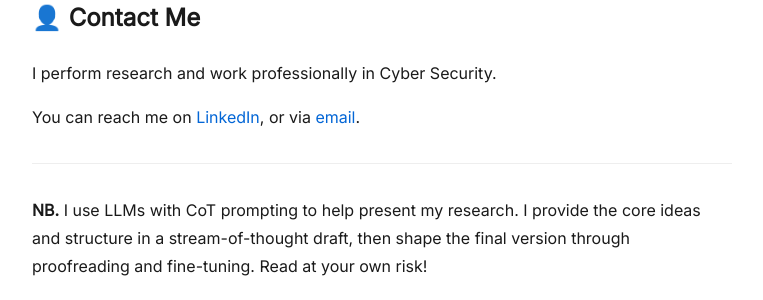
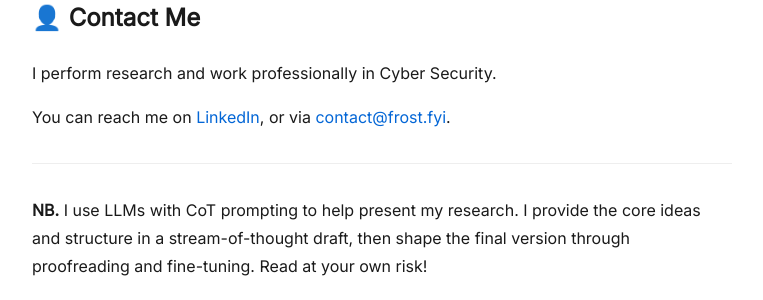
Before and after one commit to frost0x/frost0x.github.io, a Jekyll site: the page built from index.md, in a window 1280 px wide. Shown: the part 695-995 px from the top of the page, without its empty margins (258-1021 px from the left). Built offline with Jekyll 4.4.1, drawn with Linux system fonts in a browser that asks for light colours.

Commit message:
Update index.md

```diff
--- a/index.md
+++ b/index.md
@@ -25,7 +25,7 @@ Beyond that, I explore AI, Cyber Security, Philosophy, and ideas that matter.
 
 I perform research and work professionally in Cyber Security.
 
-You can reach me on [LinkedIn](https://www.linkedin.com/in/frostsec), or via [email](mailto:contact@frost.fyi).
+You can reach me on [LinkedIn](https://www.linkedin.com/in/frostsec), or via [contact@frost.fyi](mailto:contact@frost.fyi).
 
 ---
 
```
